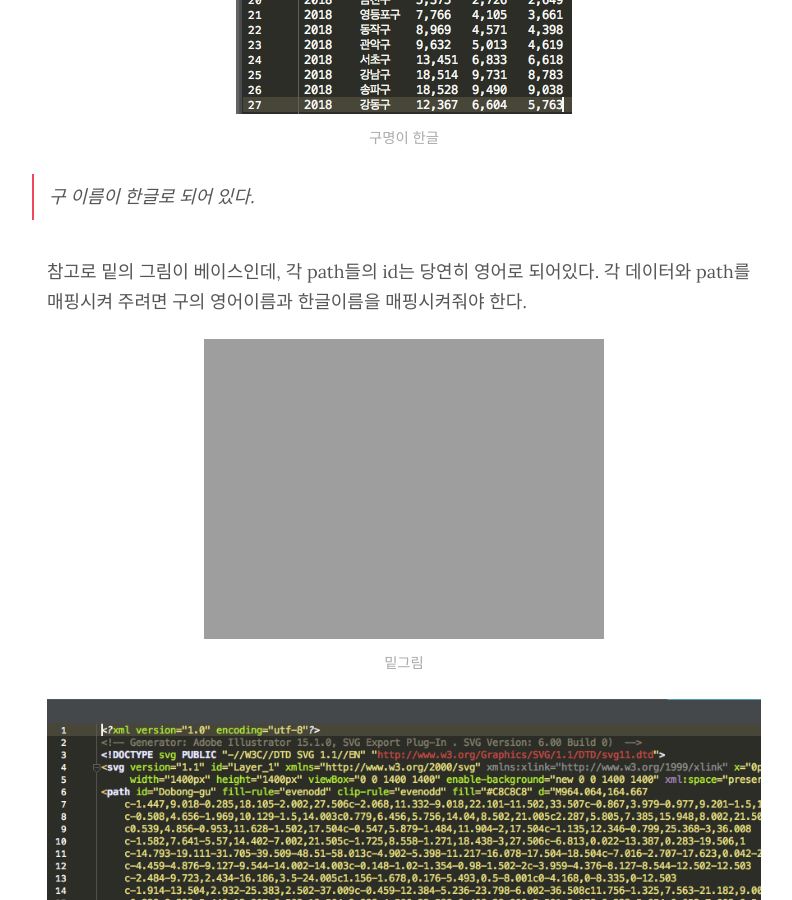
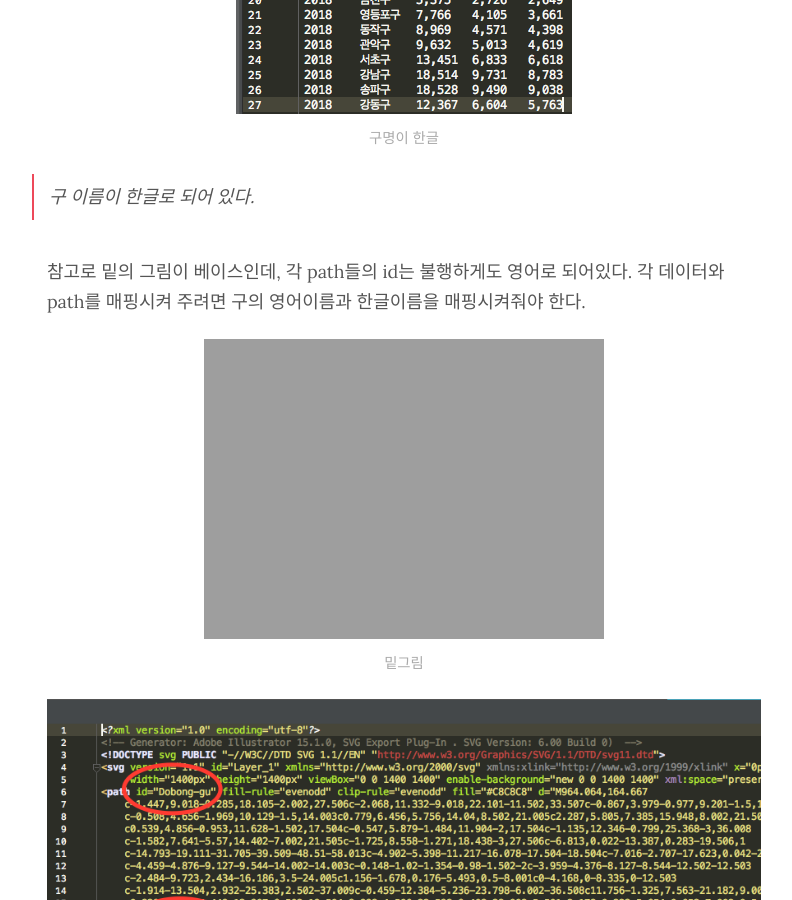
Before and after one commit to Haawron/Haawron.github.io, a Jekyll site: the page built from _posts/2018-02-21-seoul-analysis2.md, in a window 1280 px wide and 900 px high, scrolled down 1006 px. Shown: the whole window, without its empty margins (236-1028 px from the left). Built offline with Jekyll 4.4.1, drawn with Linux system fonts in a browser that asks for light colours; some web fonts are replaced; our own code applies the rules of GitHub Pages for plain Markdown files.

Commit message:
서울시 학령인구 시각화 2

```diff
--- a/_posts/2018-02-21-seoul-analysis2.md
+++ b/_posts/2018-02-21-seoul-analysis2.md
@@ -20,7 +20,7 @@ feature_image: "https://i.imgur.com/kG4cv7r.jpg"
 
 > 구 이름이 한글로 되어 있다.
 
-참고로 밑의 그림이 베이스인데, 각 path들의 id는 당연히 영어로 되어있다. 각 데이터와 path를 매핑시켜
+참고로 밑의 그림이 베이스인데, 각 path들의 id는 불행하게도 영어로 되어있다. 각 데이터와 path를 매핑시켜
 주려면 구의 영어이름과 한글이름을 매핑시켜줘야 한다.
 
 {% include figure.html image="https://haawron.github.io/assets/Seoul/Seoul_districts.svg" position="center" caption="밑그림" %}
```
Also changed, not shown: assets/Seoul/svg파일_id.png.
